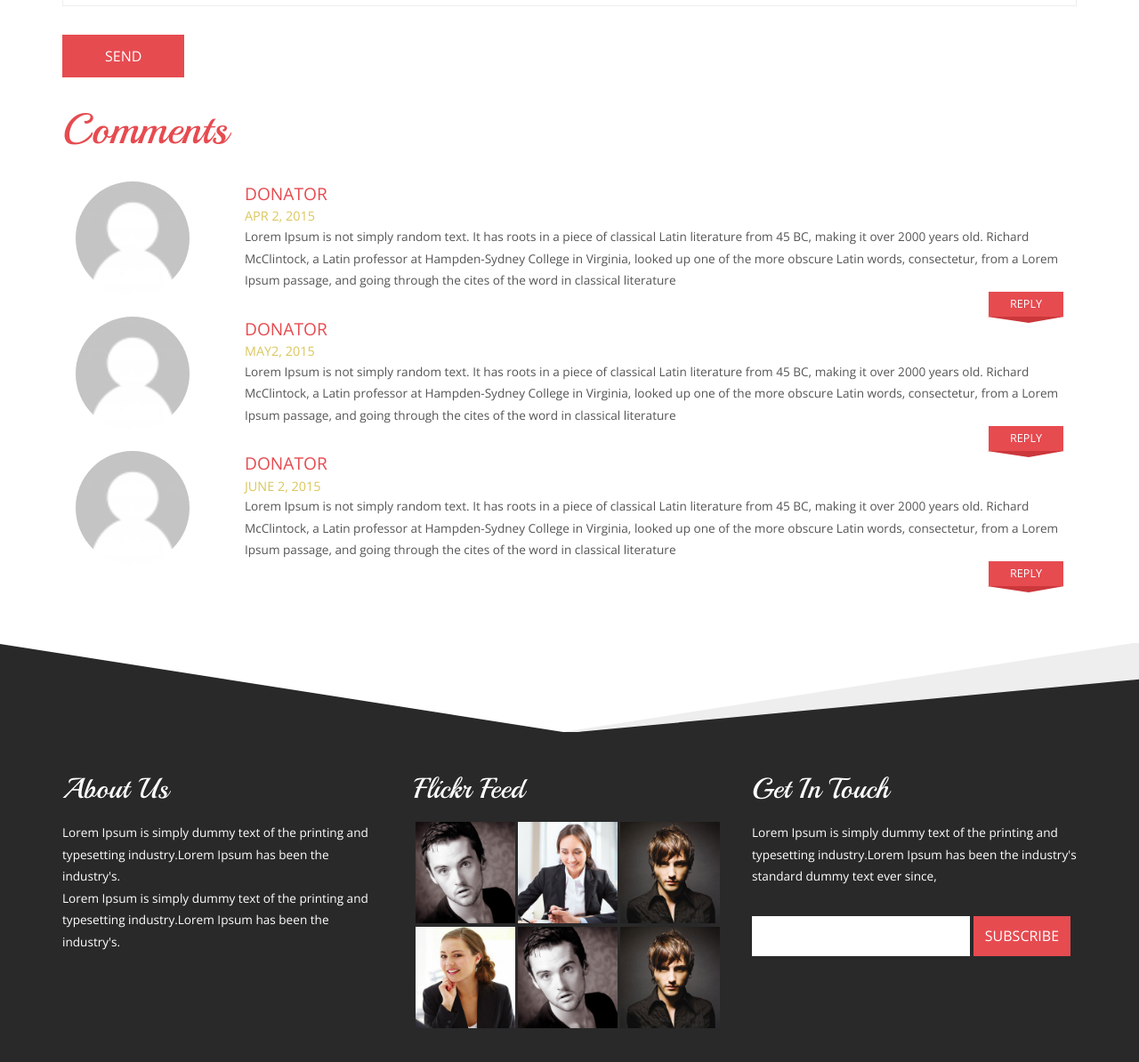
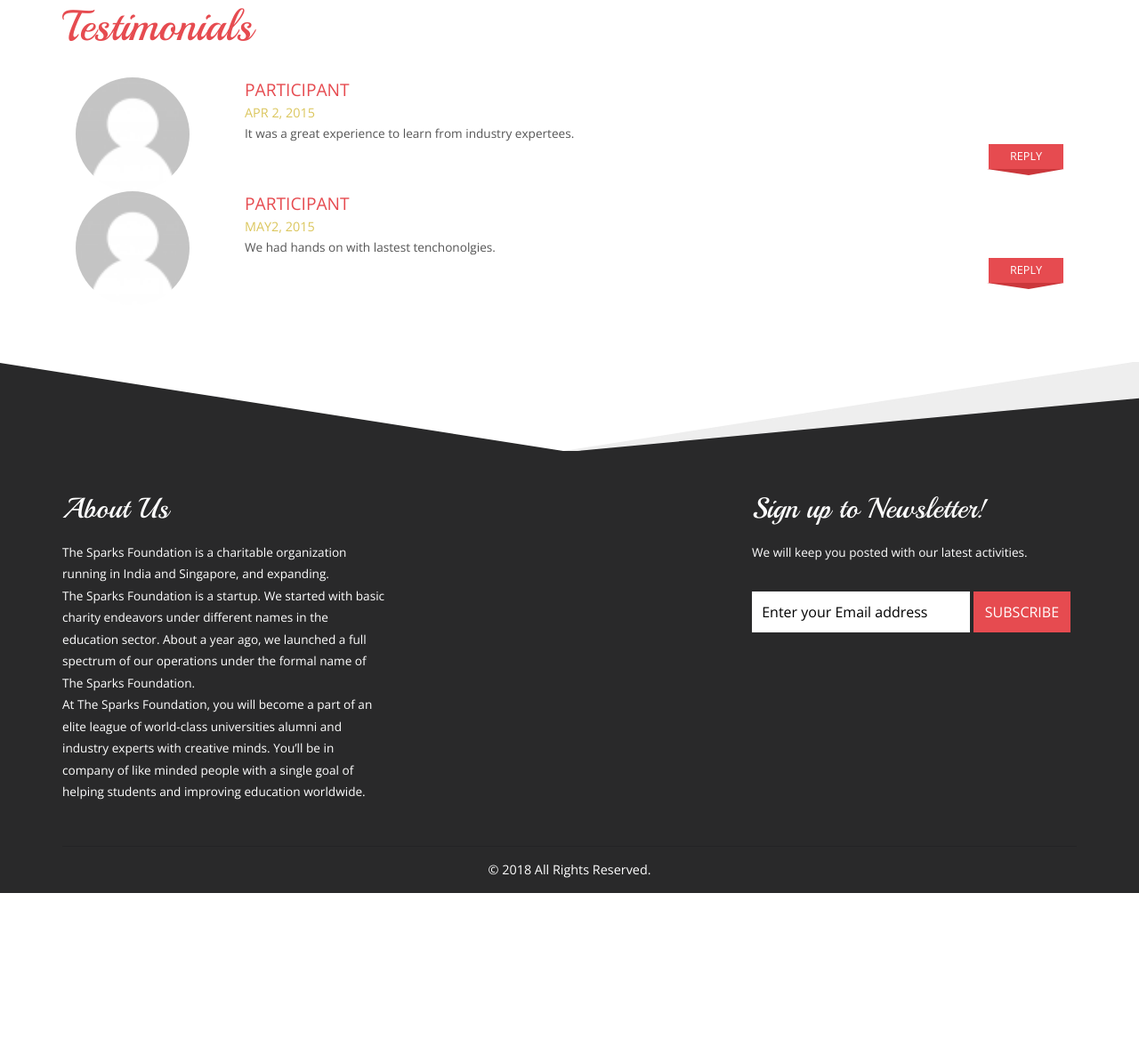
Before and after one commit to RenuDeshpande/SparksFoundation, a plain HTML site: page single.html in a window 1280 px wide. Shown: the part 1592-2786 px from the top of the page at 89% size. After the commit the page ends 2596 px from the top, so only its background shows below. Drawn offline with nearby package versions, Linux system fonts and the light colour scheme.

Commit message:
Update single.html

```diff
--- a/single.html
+++ b/single.html
@@ -1,25 +1,19 @@
-<!--
-Author: W3layouts
-Author URL: http://w3layouts.com
-License: Creative Commons Attribution 3.0 Unported
-License URL: http://creativecommons.org/licenses/by/3.0/
--->
+
 <!DOCTYPE HTML>
 <html>
 <head>
-<title>Kindness a Charity Category Flat Bootstarp Resposive Website Template | Single :: w3layouts</title>
+<title>The Sparks Foundation India Website</title>
 <meta name="viewport" content="width=device-width, initial-scale=1">
 <meta http-equiv="Content-Type" content="text/html; charset=utf-8" />
-<meta name="keywords" content="Kindness Responsive web template, Bootstrap Web Templates, Flat Web Templates, Andriod Compatible web template,
-Smartphone Compatible web template, free webdesigns for Nokia, Samsung, LG, SonyErricsson, Motorola web design" />
+<meta name="keywords" content="Bootstrap Web Templates, Flat Web Templates" />
 <script type="application/x-javascript"> addEventListener("load", function() { setTimeout(hideURLbar, 0); }, false); function hideURLbar(){ window.scrollTo(0,1); } </script>
 <link href="css/bootstrap.css" rel='stylesheet' type='text/css' />
-<!--custom-files-->
+<!-- Custom Theme files -->
 <link href="css/style.css" rel='stylesheet' type='text/css' />
 <script src="js/jquery.min.js"> </script>
 <!--webfonts-->
  <link href='http://fonts.googleapis.com/css?family=Open+Sans:300italic,400italic,600italic,400,300,600,700|Playball' rel='stylesheet' type='text/css'>
-<!--webfonts-->
+<!--//webfonts-->
 </head>
 <body>
 	<!--start-home-->
@@ -27,17 +21,17 @@ Smartphone Compatible web template, free webdesigns for Nokia, Samsung, LG, Sony
 		<div class="header-bottom">
 			<div class="container">
 				<div class="logo">
-					<a href="index.html"><h1>Kind<span>ness</span></h1></a>
+					<a href="index.html"><h1>The Sparks Foundation <span> India</span></h1></a>
 				</div>
 				<span class="menu"></span>
 				<div class="top-menu">
-					<ul class="cl-effect-16">
-						<li><a href="index.html" data-hover="HOME">Home</a></li>
-						<li><a href="about.html" data-hover="About">About</a></li>
-						<li><a href="404.html" data-hover="SERVICES">SERVICES</a></li>
+				<ul class="cl-effect-16">
+						<li><a class="active" href="index.html" data-hover="HOME">Home</a></li>
+						<li><a href="about.html" data-hover="About">About Us</a></li>
+						<li><a href="404.html" data-hover="Projects">Projects</a></li>
 						<li><a href="donate.html" data-hover="Donations">Donations</a></li>
-						<li><a class="active" href="blog.html" data-hover="BLOG">BLOG</a></li>
-						<li><a href="contact.html" data-hover="CONTACT">Contact</a></li>
+						<li><a href="blog.html" data-hover="BLOG">BLOG</a></li>
+						<li><a href="contact.html" data-hover="CONTACT">Contact US</a></li>
 						<div class="clearfix"> </div>
 					</ul>
 				</div>
@@ -55,8 +49,8 @@ Smartphone Compatible web template, free webdesigns for Nokia, Samsung, LG, Sony
 		</div>
 		<div class="clearfix"></div>
 			<div class="banner two">
-				<h2>Single Page</h2>
-				<h6>Add a short description here</h6>
+				<h2>Projects..Events..</h2>
+				<h6>Practice is the key to success!!</h6>
 			</div>
 	</div>
 	<!--welcome-->
@@ -64,7 +58,7 @@ Smartphone Compatible web template, free webdesigns for Nokia, Samsung, LG, Sony
 		<div class="container">
 	       <div class="blog-top">
 			  <div class="grid_3 two">
-					<h3>Lorem Ipsum is simply consectetur adipisicing elit sed do eiusmod tempor.</h3>
+					<h3>Webinar on Web Development</h3>
 					<img src="images/single.jpg" class="img-responsive" alt=""/>
 					<div class="blog-poast-admin two">
 						<a href="#"><img src="images/b_small.jpg" class="img-responsive" title="admin" alt=""/></a>
@@ -76,7 +70,7 @@ Smartphone Compatible web template, free webdesigns for Nokia, Samsung, LG, Sony
 							<li><i class="comment"> </i><a class="p-blog" href="#"><span> </span>3 Comments</a></li>
 						</ul>
 				    </div>
-					<p>Lorem ipsum dolor sit amet, consectetur adipisicing elit, sed do eiusmod tempor incididunt ut labore et dolore magna aliqua. Ut enim ad minim veniam, quis nostrud exercitation ullamco laboris nisi ut aliquip ex ea commodo consequat.Lorem ipsum dolor sit amet, consectetuer adipiscing elit. Phasellus porta. Fusce suscipit varius mi. nascetur ridiculus mus. Nulla dui. Fusce feugiat malesuada odio. Morbi nunc odio, gravida at, cursus nec, luctus a, lorem. Maecenas tristique orci ac sem. Duis ultricies pharetra magna in 2001 donec accumsan malesuada orci. Donec sit amet eros. Lorem ipsum dolor sit amet, consectetuer adipiscing elit. Mauris fermentum dictum magna. Sed laoreet aliquam leo. Ut tellus dolor, dapibus eget, elementum vel, cursus eleifend, elit. Aenean auctor wisi et urna. Aliquam erat volutpat. Duis ac turpis. Integer rutrum ante eu lacus. Lorem ipsum dolor sit amet, consectetuer adipiscing elit. Praesent vestibulum molestie lacus. Aenean nonummy hendrerit mauris. Phasellus porta. Fusce suscipit 2005 varius mi. nascetur ridiculus mus</p>
+					<p>Description of event goes here</p>
 				</div>
 				<div class="single">
 						<div class="leave">
@@ -102,14 +96,14 @@ Smartphone Compatible web template, free webdesigns for Nokia, Samsung, LG, Sony
 						   </form>
 				 <div class="single_grid2">
 					   <h4 class="tz-title-4 tzcolor-blue">
-							Comments
+							Testimonials
 						</h4>
 						<ul class="list">
 						<li>
 			            <div class="col-md-2 preview"><a href="#"><img src="images/co.png" class="img-responsive" alt=""></a></div>
 			            <div class="col-md-10 data">
-			                <div class="title"><a href="#">donator</a><br><span class="m_14">APR 2, 2015</span></div>
-			                <p>Lorem Ipsum is not simply random text. It has roots in a piece of classical Latin literature from 45 BC, making it over 2000 years old. Richard McClintock, a Latin professor at Hampden-Sydney College in Virginia, looked up one of the more obscure Latin words, consectetur, from a Lorem Ipsum passage, and going through the cites of the word in classical literature</p>
+			                <div class="title"><a href="#">Participant</a><br><span class="m_14">APR 2, 2015</span></div>
+			                <p>It was a great experience to learn from industry expertees.</p>
 							<h5 class="m_26"> <a href="#">reply</a></h5>
 			            </div>
 			           <div class="clearfix"></div>
@@ -117,19 +111,14 @@ Smartphone Compatible web template, free webdesigns for Nokia, Samsung, LG, Sony
 			     	  <li>
 			            <div class="col-md-2 preview"><a href="#"><img src="images/co.png" class="img-responsive" alt=""></a></div>
 			            <div class="col-md-10 data">
-			                <div class="title"><a href="#">donator</a><br><span class="m_14">MAY2, 2015</span></div>
-			                <p>Lorem Ipsum is not simply random text. It has roots in a piece of classical Latin literature from 45 BC, making it over 2000 years old. Richard McClintock, a Latin professor at Hampden-Sydney College in Virginia, looked up one of the more obscure Latin words, consectetur, from a Lorem Ipsum passage, and going through the cites of the word in classical literature</p>
+			                <div class="title"><a href="#">Participant</a><br><span class="m_14">MAY2, 2015</span></div>
+			                <p>We had hands on with lastest tenchonolgies.</p>
 							<h5 class="m_26"> <a href="#">reply</a></h5>
 			            </div>
 			           <div class="clearfix"></div>
 			        </li>
 			        <li>
-			            <div class="col-md-2 preview"><a href="#"><img src="images/co.png" class="img-responsive" alt=""></a></div>
-			            <div class="col-md-10 data">
-			                <div class="title"><a href="#">donator</a><br><span class="m_14">JUNE 2, 2015</span></div>
-			                <p>Lorem Ipsum is not simply random text. It has roots in a piece of classical Latin literature from 45 BC, making it over 2000 years old. Richard McClintock, a Latin professor at Hampden-Sydney College in Virginia, looked up one of the more obscure Latin words, consectetur, from a Lorem Ipsum passage, and going through the cites of the word in classical literature</p>
-							<h5 class="m_26"> <a href="#">reply</a></h5>
-			            </div>
+
 			           <div class="clearfix"></div>
 			        </li>
 			     </ul>
@@ -148,41 +137,23 @@ Smartphone Compatible web template, free webdesigns for Nokia, Samsung, LG, Sony
 					<div class="footer-grids">
 						<div class="col-md-4 footer-text">
 							<h3>About Us</h3>
-							<p>Lorem Ipsum is simply dummy text of the printing and typesetting industry.Lorem Ipsum has been the industry's.</p>
-							<p>Lorem Ipsum is simply dummy text of the printing and typesetting industry.Lorem Ipsum has been the industry's.</p>
+							<p>
+The Sparks Foundation is a charitable organization running in India and Singapore, and expanding.</p>
+<p>The Sparks Foundation is a startup. We started with basic charity endeavors under different names in
+the education sector. About a year ago, we launched a full spectrum of our operations under the
+formal name of The Sparks Foundation.</p>
+<p>At The Sparks Foundation, you will become a part of an elite league of world-class universities alumni
+and industry experts with creative minds. You’ll be in company of like minded people
+with a single goal of helping students and improving education worldwide.</p>
 						</div>
-						<div class="col-md-4 footer-flickr">
-							<h3>Flickr Feed</h3>
-						<div class="flickr-grids">
-							<div class="flickr-grid">
-								<a href="#"><img src="images/t1.jpg" alt=""/></a>
-							</div>
-							<div class="flickr-grid">
-								<a href="#"><img src="images/t2.jpg" alt=""/></a>
-							</div>
-							<div class="flickr-grid">
-								<a href="#"><img src="images/t3.jpg" alt=""/></a>
-							</div>
-								<div class="clearfix"> </div>
 
-							<div class="flickr-grid">
-								<a href="#"><img src="images/t4.jpg" alt=""/></a>
-							</div>
-							<div class="flickr-grid">
-							   <a href="#"><img src="images/t1.jpg" alt=""/></a>
-							</div>
-							<div class="flickr-grid">
-							   <a href="#"><img src="images/t3.jpg" alt=""/></a>
-							</div>
-								<div class="clearfix"> </div>
-						</div>
-					</div>
+
 						<div class="col-md-4 footer-info">
-							<h3>Get In Touch</h3>
-							<p>Lorem Ipsum is simply dummy text of the printing and typesetting industry.Lorem Ipsum has been the industry's standard dummy text ever since, </p>
+							<h3>Sign up to Newsletter!</h3>
+							<p>We will keep you posted with our latest activities. </p>
 							<div class="support">
 								<form>
-									<input type="text" value="" onfocus="this.value='';" onblur="if (this.value == '') {this.value ='';}">
+									<input type="text" value="Enter your Email address" onfocus="this.value='';" onblur="if (this.value == '') {this.value ='';}">
 									<input type="submit" value="SUBSCRIBE">
 								</form>
 							</div>
@@ -191,7 +162,7 @@ Smartphone Compatible web template, free webdesigns for Nokia, Samsung, LG, Sony
 					<div class="clearfix"> </div>
 				</div>
 		<div class="copy">
-		    <p>&copy; 2015 All Rights Reserved. Design by <a href="http://w3layouts.com/">W3layouts</a> </p>
+		    <p>&copy; 2018 All Rights Reserved. </p>
 		</div>
 	</div>
 </div>
```
